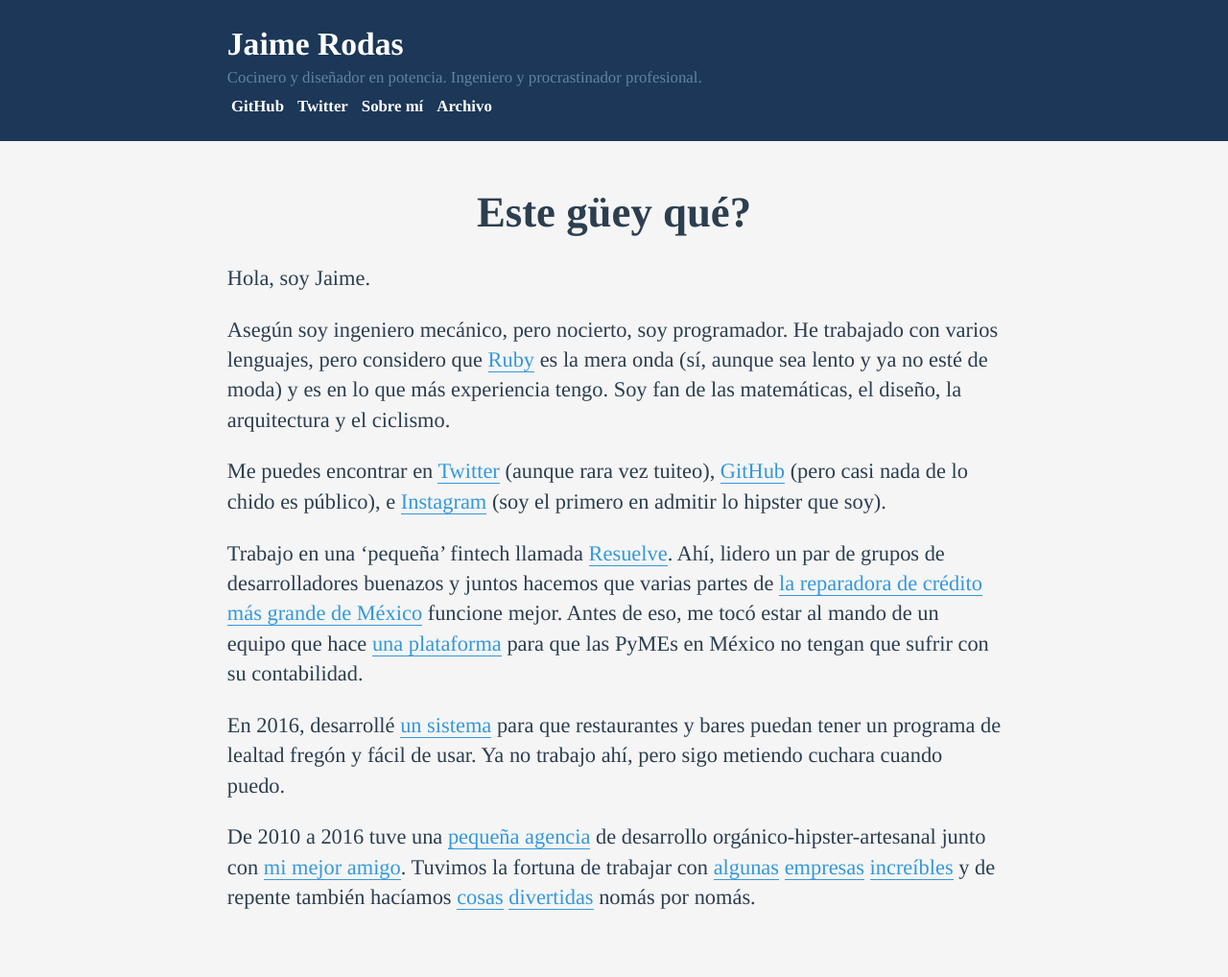
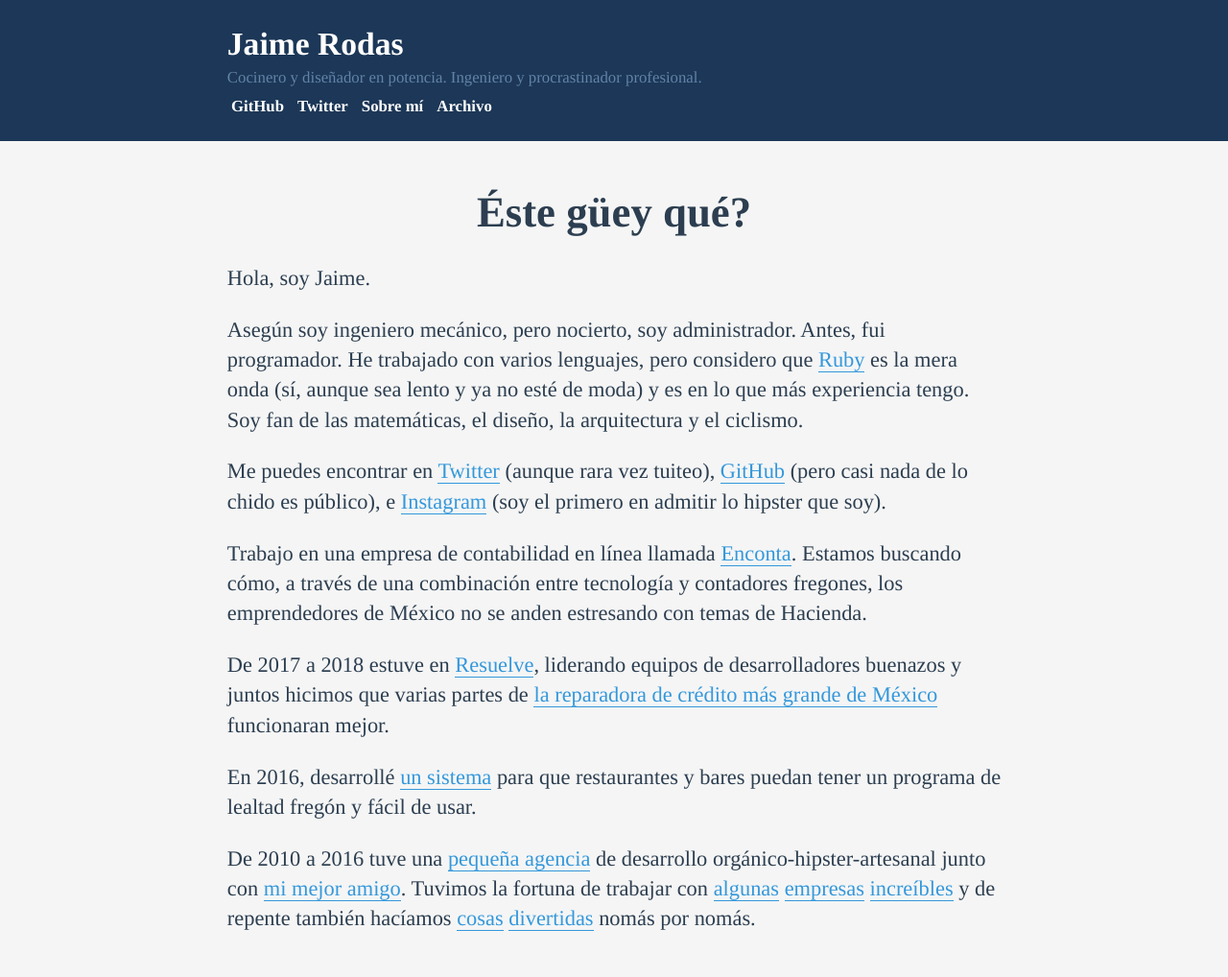
Before and after one commit to jaimerodas/jaimerodas.github.io, a Jekyll site: the page built from acerca-de.md, in a window 1280 px wide. Shown: the whole page at 96% size. Built offline with Jekyll 4.4.1, drawn with Linux system fonts in a browser that asks for light colours; some web fonts are replaced; before the commit the page ends 995 px from its top, so only the background shows below that.

Commit message:
Actualiza acerca-de

```diff
--- a/acerca-de.md
+++ b/acerca-de.md
@@ -3,16 +3,18 @@ title: Este güey qué?
 permalink: /acerca-de/
 layout: default
 ---
-# Este güey qué?
+# Éste güey qué?
 
 Hola, soy Jaime.
 
-Asegún soy ingeniero mecánico, pero nocierto, soy programador. He trabajado con varios lenguajes, pero considero que [Ruby](https://ruby-lang.org) es la mera onda (sí, aunque sea lento y ya no esté de moda) y es en lo que más experiencia tengo. Soy fan de las matemáticas, el diseño, la arquitectura y el ciclismo.
+Asegún soy ingeniero mecánico, pero nocierto, soy administrador. Antes, fui programador. He trabajado con varios lenguajes, pero considero que [Ruby](https://ruby-lang.org) es la mera onda (sí, aunque sea lento y ya no esté de moda) y es en lo que más experiencia tengo. Soy fan de las matemáticas, el diseño, la arquitectura y el ciclismo.
 
 Me puedes encontrar en [Twitter](https://twitter.com/scylax) (aunque rara vez tuiteo), [GitHub](https://github.com/jaimerodas) (pero casi nada de lo chido es público), e [Instagram](https://instagram.com/jairodas) (soy el primero en admitir lo hipster que soy).
 
-Trabajo en una 'pequeña' fintech llamada [Resuelve](http://resuelve.mx). Ahí, lidero un par de grupos de desarrolladores buenazos y juntos hacemos que varias partes de [la reparadora de crédito más grande de México](https://resuelvetudeuda.com) funcione mejor. Antes de eso, me tocó estar al mando de un equipo que hace [una plataforma](http://enconta.com) para que las PyMEs en México no tengan que sufrir con su contabilidad.
+Trabajo en una empresa de contabilidad en línea llamada [Enconta](https://enconta.com). Estamos buscando cómo, a través de una combinación entre tecnología y contadores fregones, los emprendedores de México no se anden estresando con temas de Hacienda.
 
-En 2016, desarrollé [un sistema](https://winbacknow.com) para que restaurantes y bares puedan tener un programa de lealtad fregón y fácil de usar. Ya no trabajo ahí, pero sigo metiendo cuchara cuando puedo.
+De 2017 a 2018 estuve en [Resuelve](http://resuelve.mx), liderando equipos de desarrolladores buenazos y juntos hicimos que varias partes de [la reparadora de crédito más grande de México](https://resuelvetudeuda.com) funcionaran mejor.
+
+En 2016, desarrollé [un sistema](https://winbacknow.com) para que restaurantes y bares puedan tener un programa de lealtad fregón y fácil de usar.
 
 De 2010 a 2016 tuve una [pequeña agencia](http://surrealista.mx) de desarrollo orgánico-hipster-artesanal junto con [mi mejor amigo](https://rob.mx). Tuvimos la fortuna de trabajar con [algunas](http://www.elfinanciero.com.mx) [empresas](http://recursoshumanos.tv) [increíbles](http://arellanoabogados.com.mx) y de repente también hacíamos [cosas](http://surrealista.mx/metro) [divertidas](http://representantes.pati.to) nomás por nomás.
```
